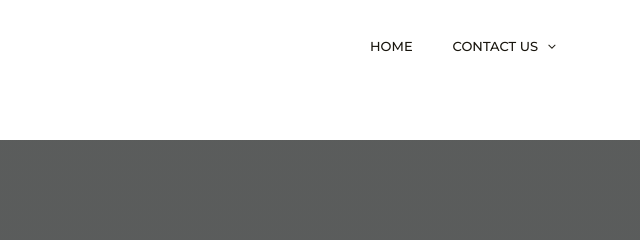
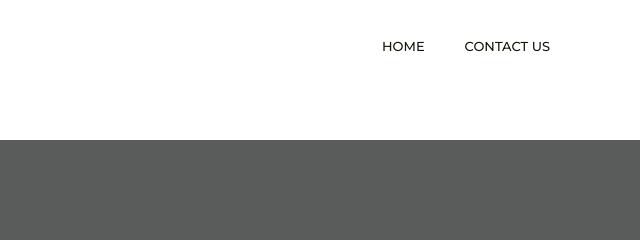
Before and after one commit to YashMunjal/roomie-updated, a plain HTML site: page index.html in a window 1280 px wide. Shown: the top 240 px of the page, 640-1280 px from the left. Drawn offline with Linux system fonts and the light colour scheme.

Commit message:
Update index.html

```diff
--- a/index.html
+++ b/index.html
@@ -32,7 +32,7 @@
                         <div id="navigation">
                             <ul>
                                 <li class="active"><a href="index.html" title="Home">Home</a></li>
-                                <li class="has-sub"><a href="contact.html" title="Service List">Contact us</a>
+                                <li ><a href="contact.html" title="contact">Contact us</a>
                             </ul>
                         </div>
                     </div>
```
